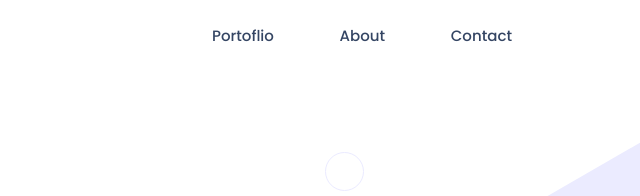
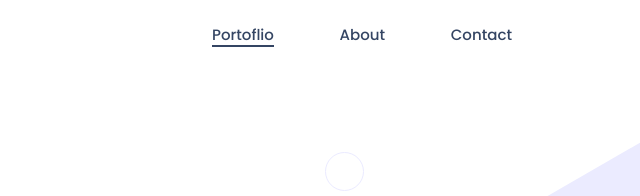
Before and after one commit to samuelmoiwa/Portfolio-project, a website: page index.html in a window 1280 px wide. In both pictures the pointer is over the item "Portoflio". Shown: the top 196 px of the page, 640-1280 px from the left. Drawn offline with nearby package versions, Linux system fonts and the light colour scheme.

Commit message:
add border-bottom to nav menu items in style.css

```diff
--- a/style.css
+++ b/style.css
@@ -732,6 +732,7 @@ h2 {
 
   .nav-menu-items:hover {
     cursor: pointer;
+    border-bottom: 2px solid #344563;
   }
 
   .header-nav-container {
```
